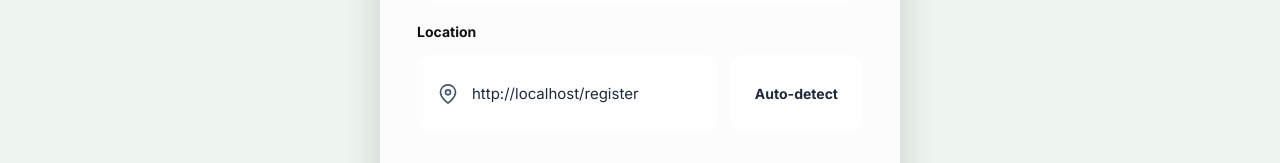
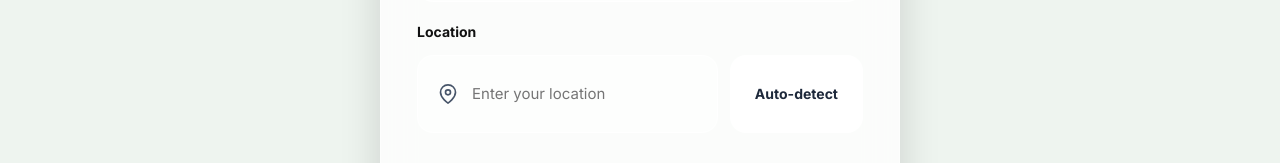
Before and after one commit to janindididulakshi/Agri-Ai, a React (Vite) app in the folder frontend/: page /register in a window 1280 px wide. Shown: the part 994-1157 px from the top of the page. Built offline with nearby package versions, Linux system fonts and the light colour scheme.

Commit message:
Update Register.jsx

```diff
--- a/frontend/src/pages/Register.jsx
+++ b/frontend/src/pages/Register.jsx
@@ -102,6 +102,7 @@ export default function Register() {
   const [password, setPassword] = useState("");
   const [password2, setPassword2] = useState("");
   const [role, setRole] = useState("farmer");
+  const [location, setLocation] = useState("");
   const [show1, setShow1] = useState(false);
   const [show2, setShow2] = useState(false);
   const [err, setErr] = useState("");
```
